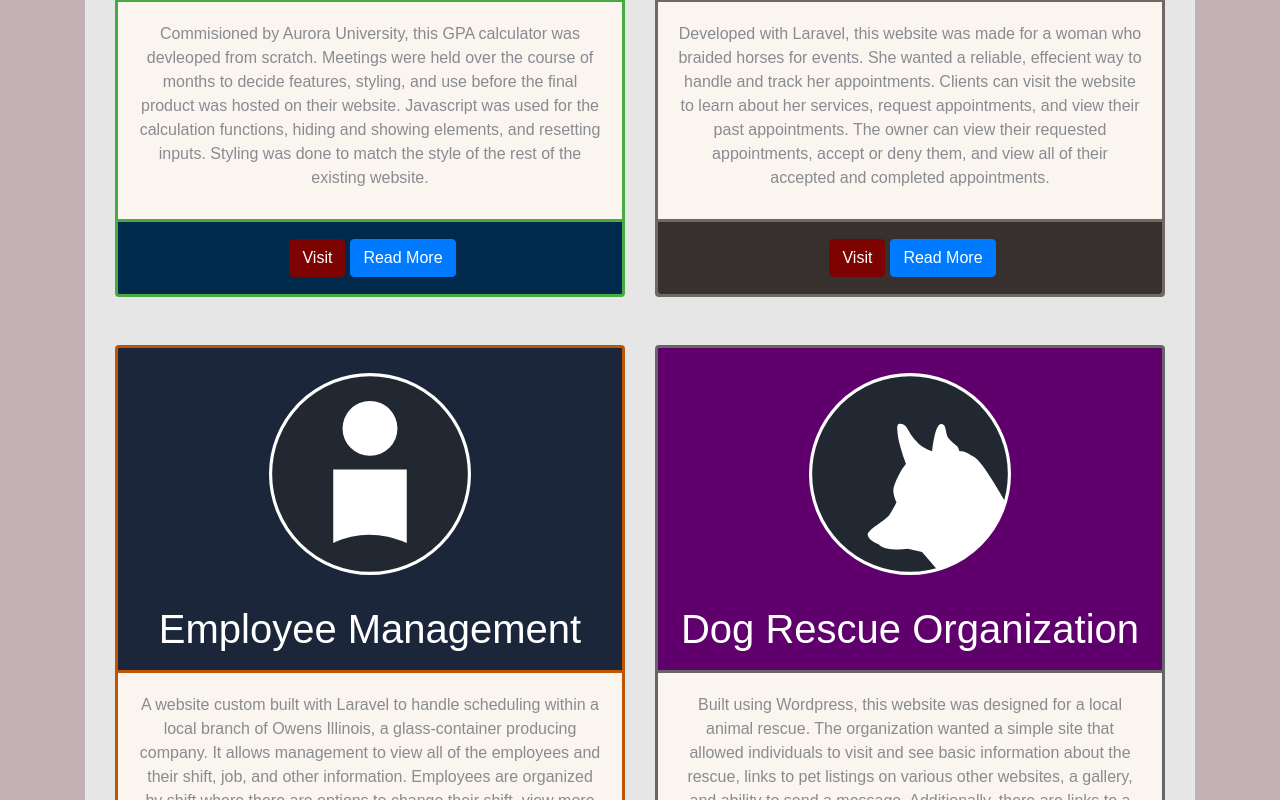
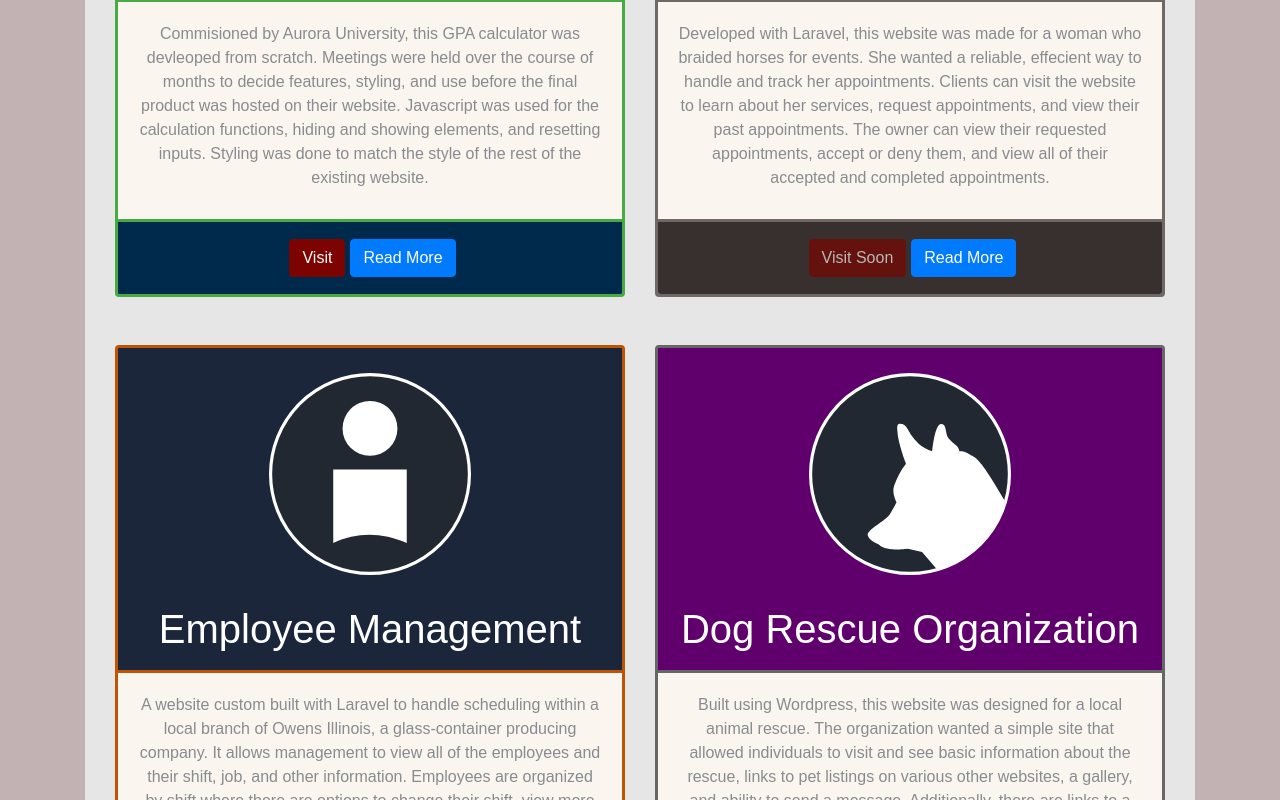
Before and after one commit to ejoebanks/eliweb, an Angular app: page / in a window 1280 px wide. Shown: the part 1119-1919 px from the top of the page. Built offline with nearby package versions, Linux system fonts and the light colour scheme; a web font is replaced by a local one.

Commit message:
Adding modal for contact, disabled button for horse

```diff
--- a/src/app/maincontent/maincontent.component.html
+++ b/src/app/maincontent/maincontent.component.html
@@ -128,6 +128,13 @@
             </p>
           </div>
 
+          <div class="modal_body" id="contact_content">
+            <img src="/assets/gpa_used2.svg" />
+            <hr class="dark_hr" />
+            <h1>ejoebanks@gmail.com</h1>
+          </div>
+
+
 
         </div>
 
@@ -220,7 +227,7 @@
             </p>
           </div>
           <div id="horse_footer" class="card-footer">
-            <a href="#" id="red_btn" class="btn btn-primary">Visit</a>
+            <a href="#" id="red_btn" class="btn btn-primary disabled">Visit Soon</a>
             <button type="button" class="btn btn-primary modal_btn" value="horse_content">Read More</button>
           </div>
         </div>
```
